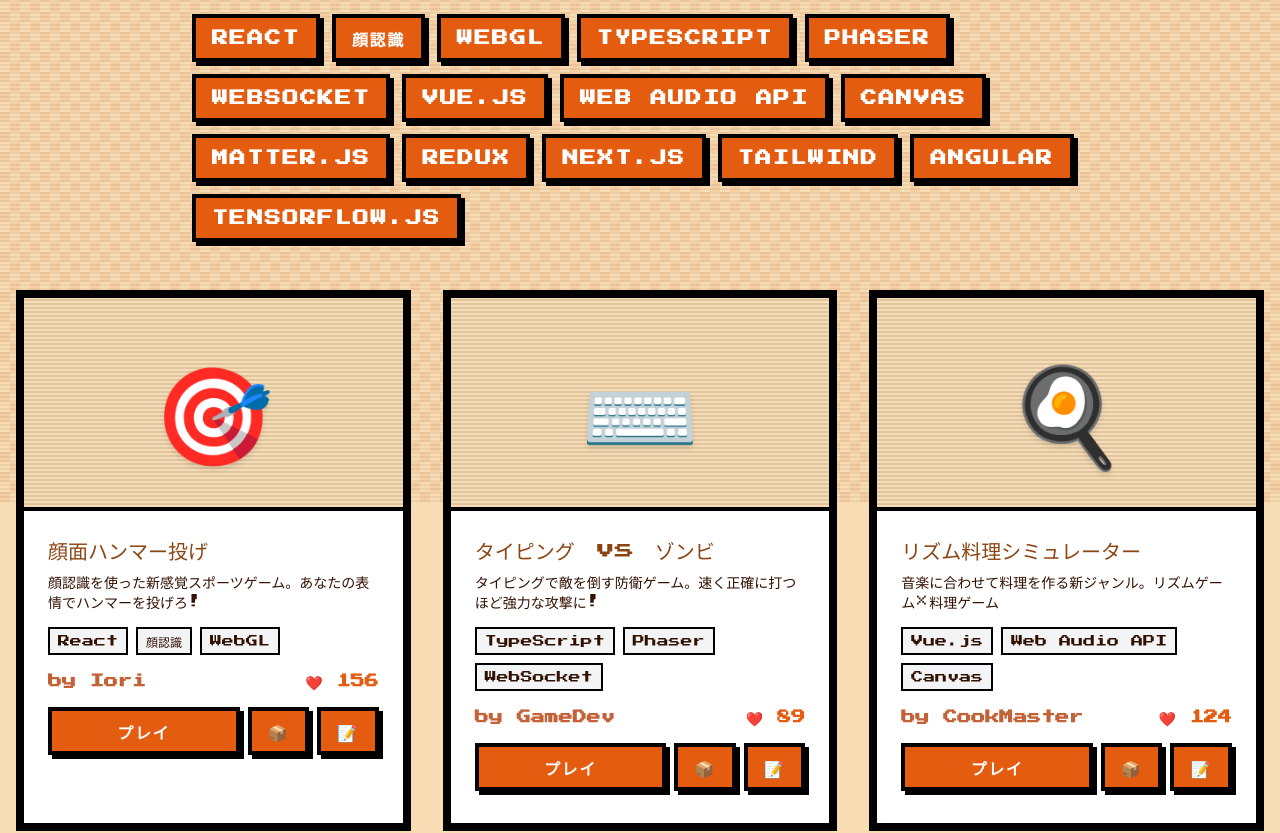
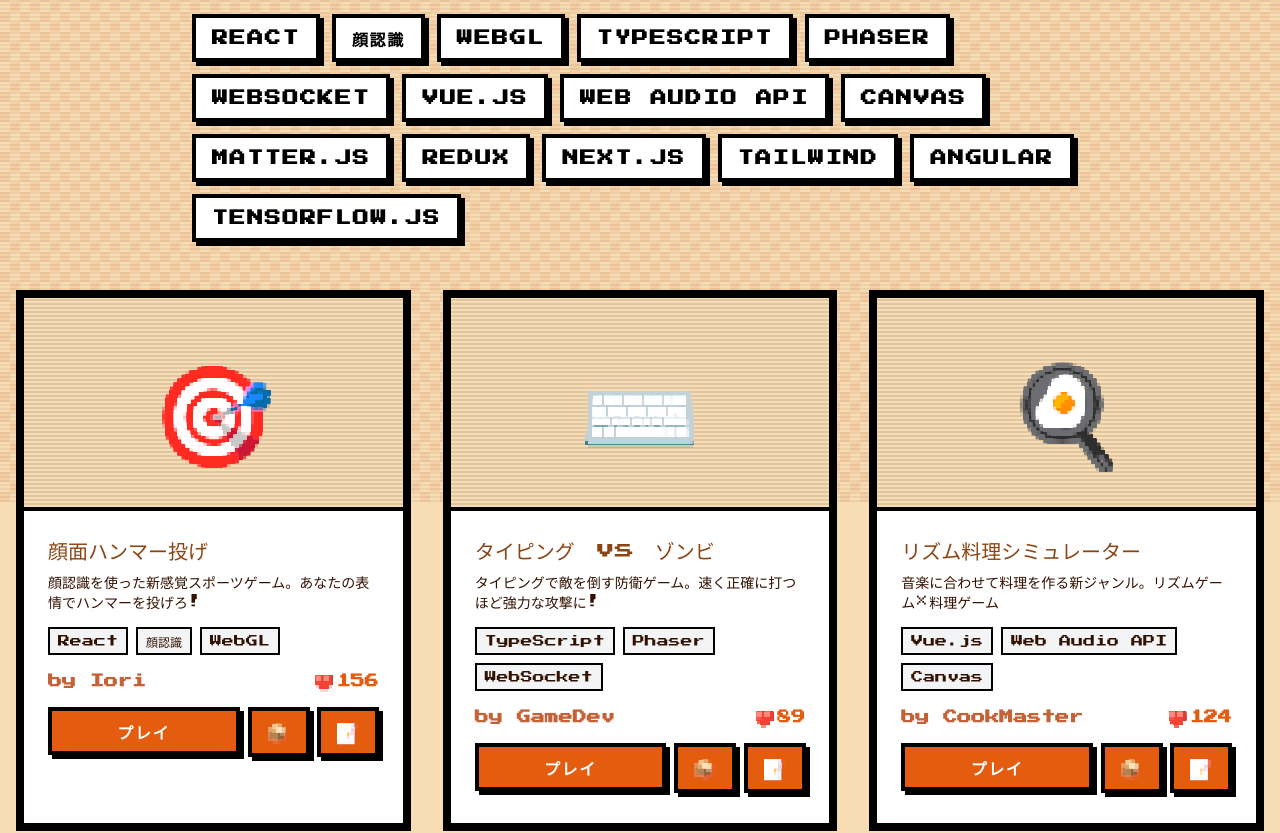
Before and after one commit to iori-sutani/game-invention-club, a Next.js app: page /games in a window 1280 px wide. Shown: the part 298-1131 px from the top of the page. Built offline with nearby package versions, Linux system fonts and the light colour scheme; a web font is replaced by a local one.

Commit message:
検索ボタンを選択時と未選択時で色を変更

```diff
--- a/app/games/page.tsx
+++ b/app/games/page.tsx
@@ -105,7 +105,7 @@ export default function GamesPage() {
         <nav className="container mx-auto px-4 py-4 flex items-center justify-between">
           <Link href="/" className="flex items-center gap-3 group">
             <div className="w-12 h-12 bg-[#fbad08] border-4 border-black flex items-center justify-center shadow-[4px_4px_0_#000]">
-              <span className="text-2xl">🎮</span>
+              <span className="text-2xl pixelated">🎮</span>
             </div>
             <h1 className="text-xl md:text-3xl font-bold text-white tracking-widest drop-shadow-[2px_2px_0_#000] group-hover:text-[#fbad08] transition-colors">
               ゲーム発明会
@@ -153,11 +153,10 @@ export default function GamesPage() {
                   onClick={() => toggleTag(tag)}
                   className={`pixel-button px-4 py-2 font-bold transition-all border-4 ${
                     isSelected
-                      ? 'bg-[#e45c10] text-white translate-x-[2px] translate-y-[2px] shadow-none border-black'
-                      : 'bg-white text-black hover:bg-gray-100 shadow-[4px_4px_0_#000] border-black'
+                      ? '!bg-[#e45c10] !text-white translate-x-[2px] translate-y-[2px] !shadow-none !border-black'
+                      : '!bg-white !text-black hover:!bg-gray-100 shadow-[4px_4px_0_#000] !border-black'
                   }`}
                 >
-                  {isSelected && <span className="mr-2">✔️</span>}
                   {tag}
                 </button>
               );
@@ -174,7 +173,7 @@ export default function GamesPage() {
 
         {filteredGames.length === 0 && (
           <div className="text-center py-20">
-            <div className="text-6xl mb-4">🔍</div>
+            <div className="text-6xl mb-4 pixelated">🔍</div>
             <p className="text-2xl text-[#331100]">ゲームが見つかりませんでした</p>
           </div>
         )}
@@ -191,7 +190,7 @@ function GameCard({ game }: { game: typeof dummyGames[0] }) {
         <div className="aspect-video bg-[#f8dcb4] flex items-center justify-center border-b-4 border-black relative overflow-hidden group-hover:scale-105 transition-transform duration-500">
           {/* Scanline decoration for cards */}
           <div className="absolute inset-0 opacity-10" style={{ backgroundImage: 'repeating-linear-gradient(0deg, transparent, transparent 2px, #000 2px, #000 4px)' }}></div>
-          <span className="text-8xl relative z-10 drop-shadow-md">{game.screenshot}</span>
+          <span className="text-8xl relative z-10 drop-shadow-md pixelated">{game.screenshot}</span>
         </div>
 
         {/* Content */}
@@ -219,7 +218,7 @@ function GameCard({ game }: { game: typeof dummyGames[0] }) {
           <div className="flex items-center justify-between mb-4 text-[#c46237] text-sm font-bold">
             <span>by {game.author}</span>
             <span className="flex items-center gap-1 text-[#e45c10]">
-              ❤️ {game.likes}
+              <span className="pixelated">❤️</span> {game.likes}
             </span>
           </div>
 
@@ -238,7 +237,7 @@ function GameCard({ game }: { game: typeof dummyGames[0] }) {
                 href={game.githubUrl}
                 target="_blank"
                 rel="noopener noreferrer"
-                className="pixel-button px-4 py-2 bg-[#333] hover:bg-[#000] text-white font-bold transition-all shadow-[2px_2px_0_#000]"
+                className="pixel-button pixelated px-4 py-2 bg-[#333] hover:bg-[#000] text-white font-bold transition-all shadow-[2px_2px_0_#000]"
                 title="GitHub"
               >
                 📦
@@ -249,7 +248,7 @@ function GameCard({ game }: { game: typeof dummyGames[0] }) {
                 href={game.qiitaUrl}
                 target="_blank"
                 rel="noopener noreferrer"
-                className="pixel-button px-4 py-2 bg-[#8b4513] hover:bg-[#5e300d] text-white font-bold transition-all shadow-[2px_2px_0_#000]"
+                className="pixel-button pixelated px-4 py-2 bg-[#8b4513] hover:bg-[#5e300d] text-white font-bold transition-all shadow-[2px_2px_0_#000]"
                 title="Qiita"
               >
                   📝
--- a/app/globals.css
+++ b/app/globals.css
@@ -197,3 +197,13 @@ textarea::placeholder {
     font-size: 0.875rem;
   }
 }
+
+/* 任意の要素をドット絵風にするフィルタ */
+.pixelated {
+  filter: url(#pixelate);
+}
+
+/* 画像は強制的にピクセル化 */
+img {
+  image-rendering: pixelated;
+}
--- a/app/layout.tsx
+++ b/app/layout.tsx
@@ -27,6 +27,17 @@ export default function RootLayout({
   return (
     <html lang="ja">
       <body className={`${dotGothic.variable} ${pressStart.variable} relative font-pixel`}>
+        {/* SVG Filter for pixelation effect on vector elements/emojis */}
+        <svg style={{ visibility: 'hidden', position: 'absolute', width: 0, height: 0 }} aria-hidden="true">
+          <filter id="pixelate" x="0" y="0">
+            <feFlood x="2" y="2" height="2" width="2" />
+            <feComposite width="4" height="4" />
+            <feTile result="a" />
+            <feComposite in="SourceGraphic" in2="a" operator="in" />
+            <feMorphology operator="dilate" radius="2" />
+          </filter>
+        </svg>
+
         {/* 背景テクスチャ (全体に適用、最背面) */}
         <div className="fixed inset-0 z-[-1] pixel-pattern-bg"></div>
         <div className="fixed inset-0 z-[-1] scanlines-bg pointer-events-none"></div>
--- a/app/page.tsx
+++ b/app/page.tsx
@@ -11,7 +11,7 @@ export default function Home() {
         <nav className="container mx-auto px-4 py-4 flex items-center justify-between">
           <Link href="/" className="flex items-center gap-3 group">
             <div className="w-12 h-12 bg-[#fbad08] border-4 border-black flex items-center justify-center shadow-[4px_4px_0_#000]">
-              <span className="text-2xl">🎮</span>
+              <span className="text-2xl pixelated">🎮</span>
             </div>
             <h1 className="text-xl md:text-3xl font-bold text-white tracking-widest drop-shadow-[2px_2px_0_#900] group-hover:text-[#fbad08] transition-colors">
               ゲーム発明会
@@ -39,7 +39,7 @@ export default function Home() {
         <div className="text-center mb-16 relative z-10">
           <div className="inline-block mb-8 animate-float">
             <div className="w-32 h-32 mx-auto bg-[#e45c10] border-4 border-black flex items-center justify-center shadow-[8px_8px_0_#000]">
-              <span className="text-6xl drop-shadow-md">💡</span>
+              <span className="text-6xl drop-shadow-md pixelated">💡</span>
             </div>
           </div>
 
@@ -113,7 +113,7 @@ export default function Home() {
 function FeatureCard({ icon, title, description }: { icon: string; title: string; description: string }) {
   return (
     <div className="nes-container h-full transition-transform hover:-translate-y-2 hover:rotate-1">
-      <div className="text-5xl mb-4 text-center">{icon}</div>
+      <div className="text-5xl mb-4 text-center pixelated">{icon}</div>
       <h3 className="text-2xl font-bold mb-3 text-center border-b-4 border-black pb-2 text-[#8b4513]">{title}</h3>
       <p className="leading-relaxed mt-4 text-[#331100]">{description}</p>
     </div>
--- a/app/submit/page.tsx
+++ b/app/submit/page.tsx
@@ -61,7 +61,7 @@ export default function SubmitPage() {
         <nav className="container mx-auto px-4 py-4 flex items-center justify-between">
           <Link href="/" className="flex items-center gap-3 group">
             <div className="w-12 h-12 bg-[#fbad08] border-4 border-black flex items-center justify-center shadow-[4px_4px_0_#000]">
-              <span className="text-2xl">🎮</span>
+              <span className="text-2xl pixelated">🎮</span>
             </div>
             <h1 className="text-xl md:text-3xl font-bold text-white tracking-widest drop-shadow-[2px_2px_0_#000] group-hover:text-[#fbad08] transition-colors">
               ゲーム発明会
@@ -85,7 +85,7 @@ export default function SubmitPage() {
         <div className="text-center mb-12">
           <div className="inline-block mb-6">
             <div className="w-24 h-24 bg-white nes-container !p-0 flex items-center justify-center animate-float">
-              <span className="text-5xl">📤</span>
+              <span className="text-5xl pixelated">📤</span>
             </div>
           </div>
           <h2 className="text-4xl md:text-5xl font-black text-[#8b4513] mb-4 drop-shadow-[3px_3px_0_#fff]" style={{ textShadow: '3px 3px 0 #fff, 5px 5px 0 #000' }}>
```
